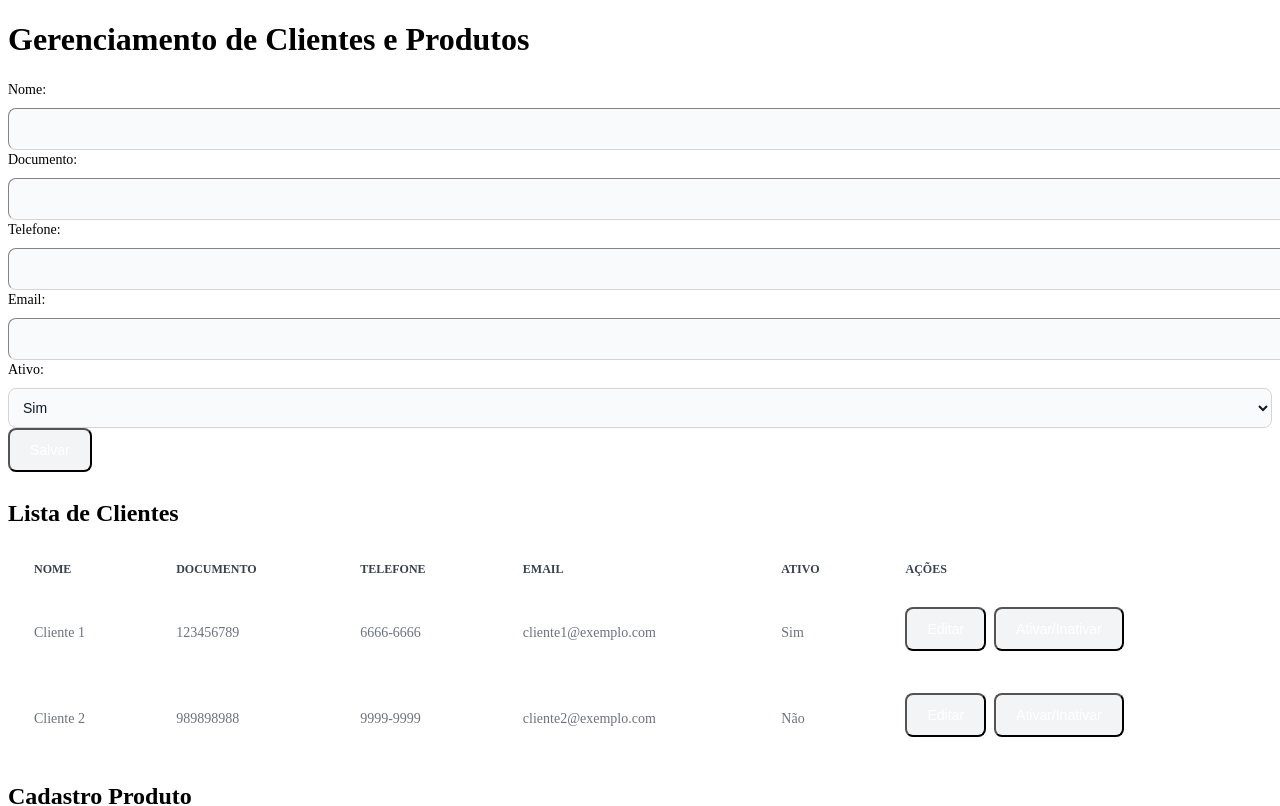
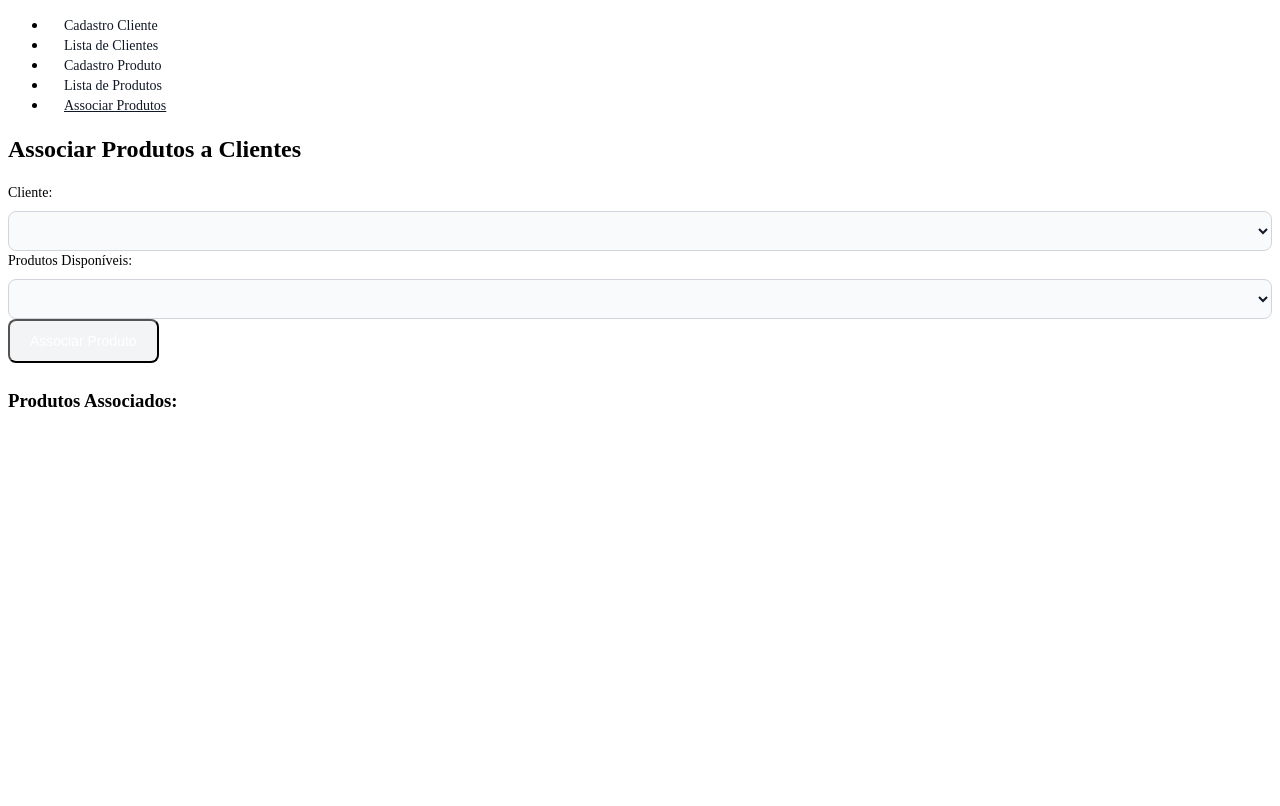
Before and after one commit to mpamadio/crud-cliente-produto, a Vue app: page /associar-produtos in a window 1280 px wide. Shown: the top 806 px of the page. Built offline with nearby package versions, Linux system fonts and the light colour scheme.

Commit message:
Router configuration and MenuComponent created and implemented in main.js

```diff
--- a/src/App.vue
+++ b/src/App.vue
@@ -1,29 +1,18 @@
 <template>
   <div class="mx-auto container">
-    <h1>Gerenciamento de Clientes e Produtos</h1>
-    <ClienteForm />
-    <ClienteList />
-    <ProdutoForm />
-    <ProdutoList />
-    <AssociarProduto />
+    <MenuComponent />
+    <router-view />
   </div>
 </template>
 
 <script>
-import ClienteForm from './components/ClienteForm.vue';
-import ClienteList from './components/ClienteList.vue'
-import ProdutoForm from './components/ProdutoForm.vue'
-import ProdutoList from './components/ProdutoList.vue'
-import AssociarProduto from './components/AssociarProdutos.vue'
+
+import MenuComponent from './components/MenuComponent.vue'
 
 export default {
   name: 'App',
   components: {
-    ClienteForm,
-    ClienteList,
-    ProdutoForm,
-    ProdutoList,
-    AssociarProduto,
+    MenuComponent,
   }
 }
 </script>
--- a/src/assets/styles.css
+++ b/src/assets/styles.css
@@ -36,3 +36,7 @@ button[type=submit] {
  input{
   @apply bg-gray-50 border border-gray-300 text-gray-900 text-sm rounded-lg focus:ring-blue-500 focus:border-blue-500 block w-full p-2.5 dark:bg-gray-700 dark:border-gray-600 dark:placeholder-gray-400 dark:text-white dark:focus:ring-blue-500 dark:focus:border-blue-500;
  }
+
+ .btn-router{
+  @apply px-4 py-2 text-sm font-medium text-gray-900 bg-white border border-gray-200 rounded-lg hover:bg-gray-100 hover:text-blue-700 focus:z-10 focus:ring-2 focus:ring-blue-700 focus:text-blue-700 dark:bg-gray-800 dark:border-gray-700 dark:text-white dark:hover:text-white dark:hover:bg-gray-700 dark:focus:ring-blue-500 dark:focus:text-white;
+ }
--- /dev/null
+++ b/src/components/MenuComponent.vue
@@ -0,0 +1,27 @@
+<template>
+  <nav class="flex justify-center p-4 mb-10">
+    <ul class="list-none flex gap-4">
+      <li>
+        <router-link to="/cliente-form" class="btn-router">Cadastro Cliente</router-link>
+      </li>
+      <li>
+        <router-link to="/clientes" class="btn-router">Lista de Clientes</router-link>
+      </li>
+      <li>
+        <router-link to="/produto-form" class="btn-router">Cadastro Produto</router-link>
+      </li>
+      <li>
+        <router-link to="/produtos" class="btn-router">Lista de Produtos</router-link>
+      </li>
+      <li>
+        <router-link to="/associar-produtos" class="btn-router">Associar Produtos</router-link>
+      </li>
+    </ul>
+  </nav>
+</template>
+
+<script>
+export default {
+  name: 'MenuComponent',
+};
+</script>
--- a/src/main.js
+++ b/src/main.js
@@ -1,6 +1,7 @@
 import { createApp } from 'vue'
 import App from './App.vue'
+import router from './router/router.js';
 import 'tailwindcss/tailwind.css';
 import './assets/styles.css'
 
-createApp(App).mount('#app')
+createApp(App).use(router).mount('#app')
--- /dev/null
+++ b/src/router/router.js
@@ -0,0 +1,46 @@
+import { createRouter, createWebHistory } from 'vue-router';
+import ClienteForm from '../components/ClienteForm.vue'
+import ClienteList from '../components/ClienteList.vue';
+import ProdutoForm from '../components/ProdutoForm.vue';
+import ProdutoList from '../components/ProdutoList.vue';
+import AssociarProdutos from '../components/AssociarProdutos.vue';
+
+
+const routes = [
+  {
+    path: '/',
+    redirect: '/clientes'
+  },
+  {
+    path: '/cliente-form',
+    name: 'ClienteForm',
+    component: ClienteForm
+  },
+  {
+    path: '/clientes',
+    name: 'ClienteList',
+    component: ClienteList
+  },
+  {
+    path: '/produto-form',
+    name: 'ProdutoForm',
+    component: ProdutoForm
+  },
+  {
+    path: '/produtos',
+    name: 'ProdutoList',
+    component: ProdutoList
+  },
+  {
+    path: '/associar-produtos',
+    name: 'AssociarProdutos',
+    component: AssociarProdutos
+  },
+];
+
+const router = createRouter({
+  history: createWebHistory(),
+  routes
+});
+
+export default router;
```
